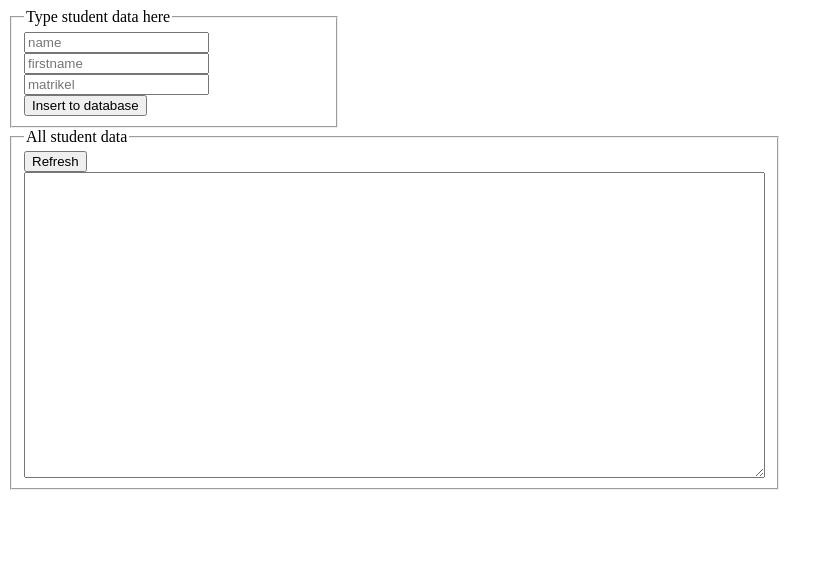
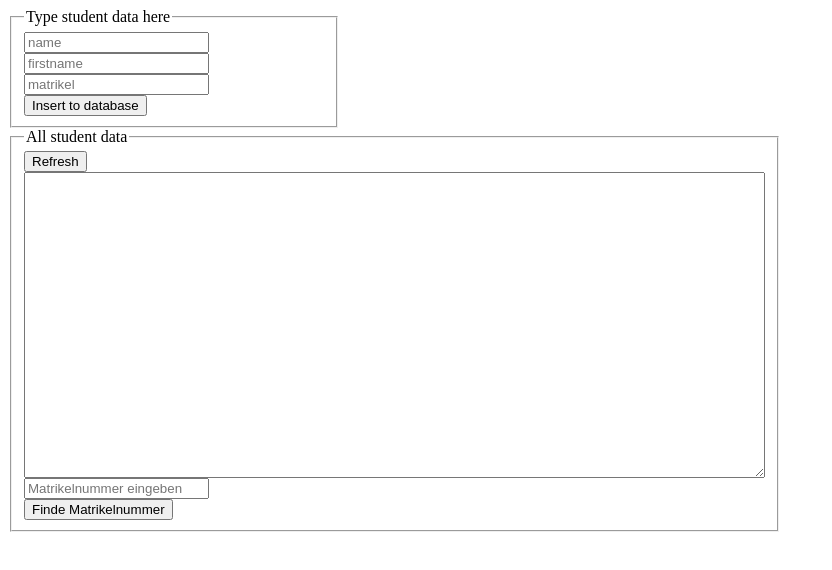
Before and after one commit to MilanSchwoerer/EIA2, a website: page L08_Database/Client/DatabaseClient.html in a window 1280 px wide. Shown: the whole page, without its empty margins (0-832 px from the left). Drawn offline with Linux system fonts and the light colour scheme.

Commit message:
html aktualisiert

```diff
--- a/L08_Database/Client/DatabaseClient.html
+++ b/L08_Database/Client/DatabaseClient.html
@@ -19,6 +19,8 @@
 		<legend> All student data </legend>
 		<button type="button" id="refresh">Refresh</button>
 		<textarea rows="20" cols="90"> </textarea>
+		<input type="text" name="Matrikelnummer" placeholder="Matrikelnummer eingeben" id="matnumber">
+		<button type="button" id="findbutton">Finde Matrikelnummer</button>
 	</fieldset>
 </body>
 </html>
```
